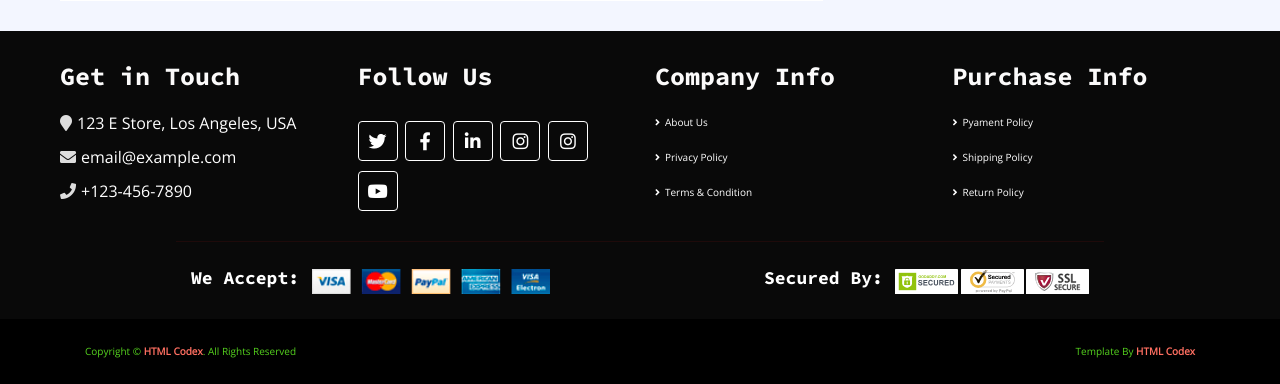
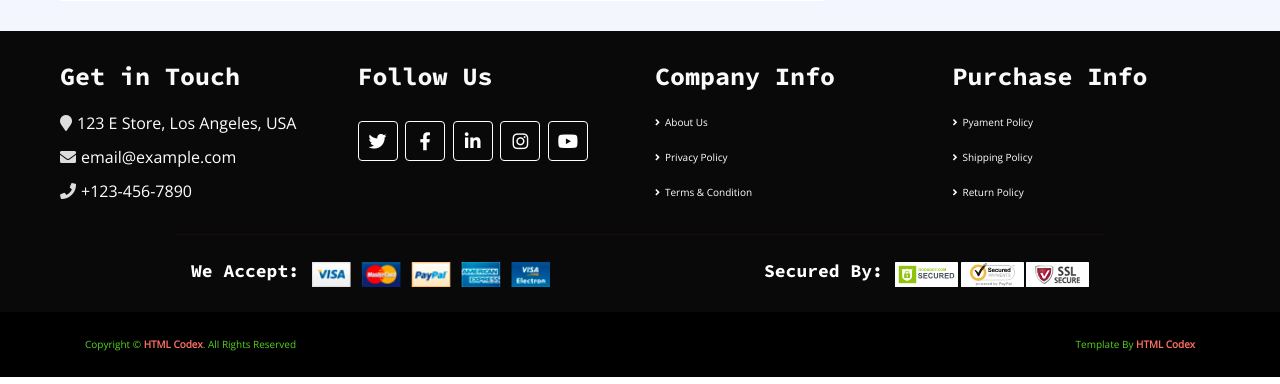
Before and after one commit to SOLANKIJAY15/master, a CodeIgniter app: page /master/index.php/cart/crt in a window 1280 px wide. Shown: the part 742-1126 px from the top of the page. Run offline with CodeIgniter, Linux system fonts and the light colour scheme; some libraries are stand-ins or nearby versions.

Commit message:
add files

```diff
--- a/application/views/footer.php
+++ b/application/views/footer.php
@@ -28,7 +28,7 @@
                             <a href="https://www.facebook.com/login/"><i class="fab fa-facebook-f"></i></a>
                             <a href="https://www.linkedin.com/login"><i class="fab fa-linkedin-in"></i></a>
                             <a href="https://www.instagram.com/accounts/login/"><i class="fab fa-instagram"></i></a>
-                            <a href="https://www.instagram.com/accounts/login/"><i class="fab fa-instagram"></i></a>
+
                             <a href="https://accounts.google.com/signin/v2/identifier?service=youtube&passive=1209600&continue=https%3A%2F%2Fstudio.youtube.com%2F&followup=https%3A%2F%2Fstudio.youtube.com%2F&flowName=GlifWebSignIn&flowEntry=ServiceLogin"><i class="fab fa-youtube"></i></a>
                         </div>
                     </div>
```
